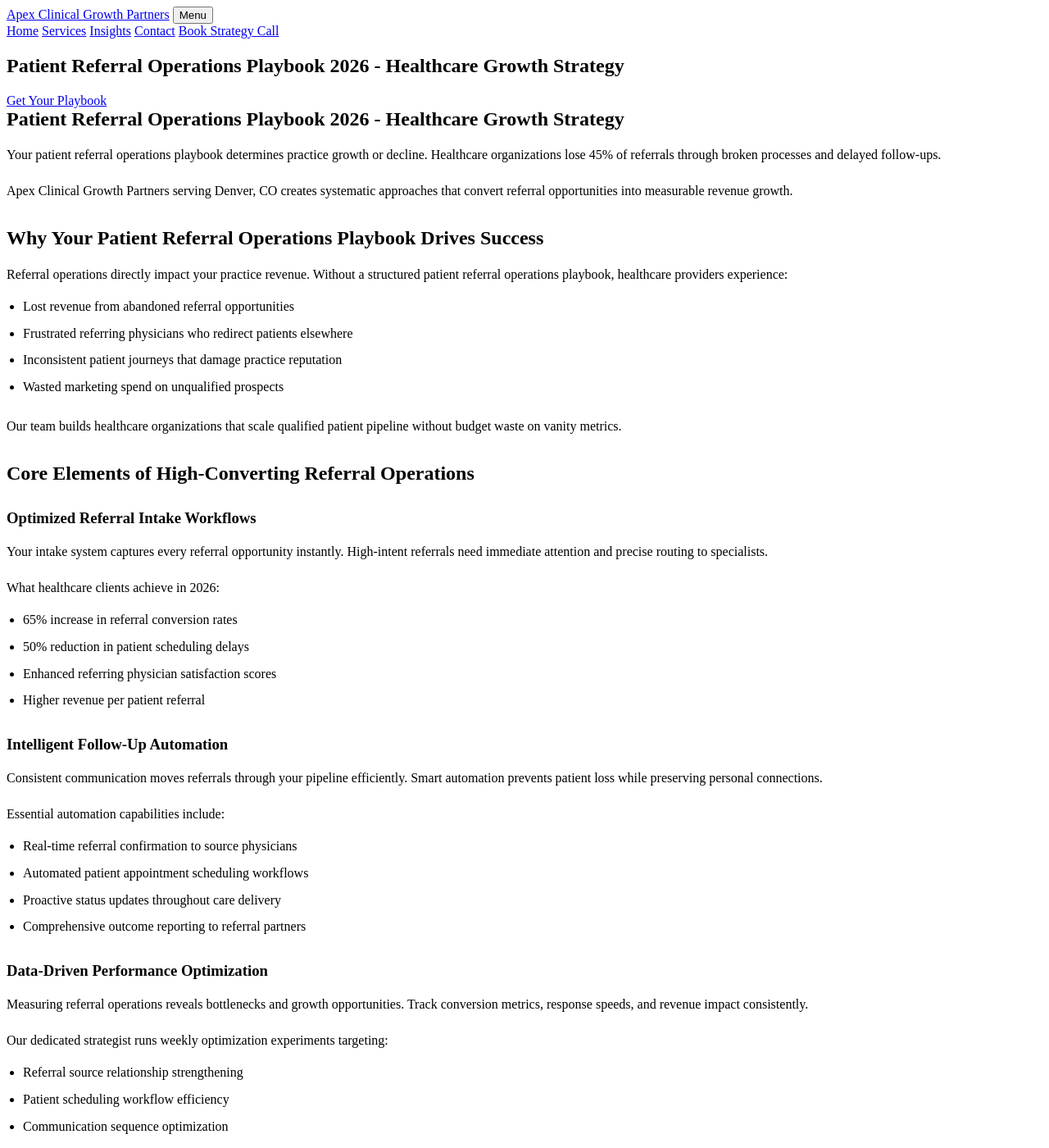
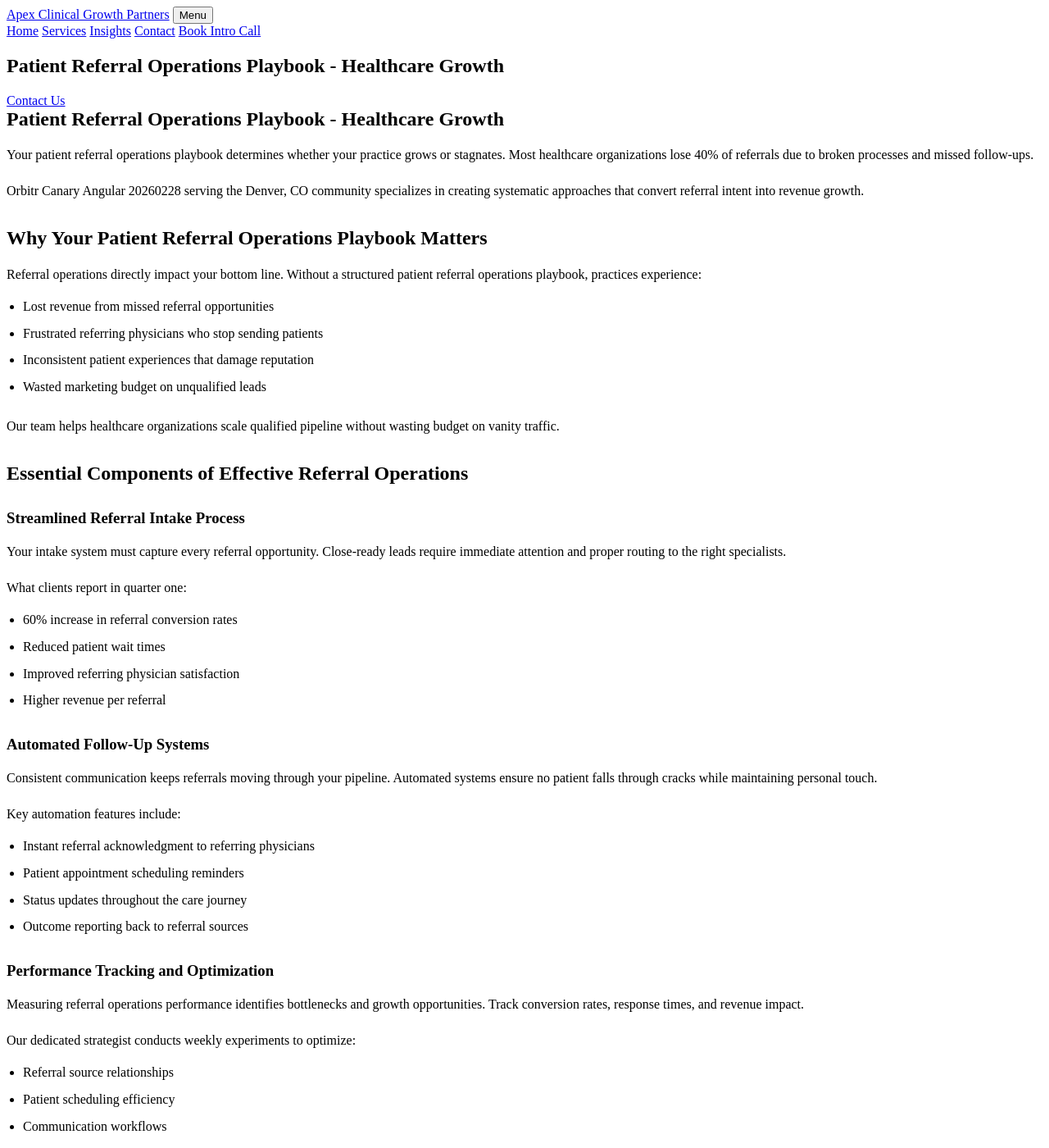
Before and after one commit to prjctlphbt/orbitr-canary-angular-20260228, a Jekyll site: the page angular-referral-ops-playbook-20260228142149.html, which Jekyll copies as it is, in a window 1280 px wide and 1400 px high. Shown: the whole window at 82% size. Built offline with Jekyll 4.4.1, drawn with Linux system fonts in a browser that asks for light colours; some of the changed text lies outside the part shown.

Commit message:
Rollback: Revert changes to angular-referral-ops-playbook-20260228142149.html

```diff
--- a/angular-referral-ops-playbook-20260228142149.html
+++ b/angular-referral-ops-playbook-20260228142149.html
@@ -4,8 +4,8 @@
 <head>
 <meta charset="utf-8"/>
 <meta content="width=device-width, initial-scale=1.0" name="viewport"/>
-<meta content="Transform patient referrals with our proven operations playbook. Increase conversion rates by 60%, reduce wait times, and boost revenue. Expert healthcare growth strategies for 2026." name="description"/>
-<title>Patient Referral Operations Playbook 2026 - Healthcare Growth Strategy</title>
+<meta content="Streamline patient referrals with our comprehensive operations playbook. Optimize workflows, boost growth, and improve patient outcomes. Get started today." name="description"/>
+<title>Patient Referral Operations Playbook - Healthcare Growth</title>
 <style>
 
 
@@ -95,69 +95,69 @@
 <a href="/services/">Services</a>
 <a href="/blog/insights/">Insights</a>
 <a href="/contact/">Contact</a>
-<a class="cta" href="/contact/">Book Strategy Call</a>
+<a class="cta" href="/contact/">Book Intro Call</a>
 </nav>
 </div>
 </header>
 <main class="page-main">
 <section class="page-hero landing-hero">
 <div class="container">
-<h1>Patient Referral Operations Playbook 2026 - Healthcare Growth Strategy</h1>
-<a class="cta" href="/services/">Get Your Playbook</a>
+<h1>Patient Referral Operations Playbook - Healthcare Growth</h1>
+<a class="cta" href="/services/">Contact Us</a>
 </div>
 </section>
 <section class="landing-content">
 <div class="container orbitr-generated-content">
-<h1>Patient Referral Operations Playbook 2026 - Healthcare Growth Strategy</h1>
-<p>Your patient referral operations playbook determines practice growth or decline. Healthcare organizations lose 45% of referrals through broken processes and delayed follow-ups.</p>
-<p>Apex Clinical Growth Partners serving Denver, CO creates systematic approaches that convert referral opportunities into measurable revenue growth.</p>
-<h2>Why Your Patient Referral Operations Playbook Drives Success</h2>
-<p>Referral operations directly impact your practice revenue. Without a structured patient referral operations playbook, healthcare providers experience:</p>
+<h1>Patient Referral Operations Playbook - Healthcare Growth</h1>
+<p>Your patient referral operations playbook determines whether your practice grows or stagnates. Most healthcare organizations lose 40% of referrals due to broken processes and missed follow-ups.</p>
+<p>Orbitr Canary Angular 20260228 serving the Denver, CO community specializes in creating systematic approaches that convert referral intent into revenue growth.</p>
+<h2>Why Your Patient Referral Operations Playbook Matters</h2>
+<p>Referral operations directly impact your bottom line. Without a structured patient referral operations playbook, practices experience:</p>
 <ul>
-<li>Lost revenue from abandoned referral opportunities</li>
-<li>Frustrated referring physicians who redirect patients elsewhere</li>
-<li>Inconsistent patient journeys that damage practice reputation</li>
-<li>Wasted marketing spend on unqualified prospects</li>
+<li>Lost revenue from missed referral opportunities</li>
+<li>Frustrated referring physicians who stop sending patients</li>
+<li>Inconsistent patient experiences that damage reputation</li>
+<li>Wasted marketing budget on unqualified leads</li>
 </ul>
-<p>Our team builds healthcare organizations that scale qualified patient pipeline without budget waste on vanity metrics.</p>
-<h2>Core Elements of High-Converting Referral Operations</h2>
-<h3>Optimized Referral Intake Workflows</h3>
-<p>Your intake system captures every referral opportunity instantly. High-intent referrals need immediate attention and precise routing to specialists.</p>
-<p>What healthcare clients achieve in 2026:
+<p>Our team helps healthcare organizations scale qualified pipeline without wasting budget on vanity traffic.</p>
+<h2>Essential Components of Effective Referral Operations</h2>
+<h3>Streamlined Referral Intake Process</h3>
+<p>Your intake system must capture every referral opportunity. Close-ready leads require immediate attention and proper routing to the right specialists.</p>
+<p>What clients report in quarter one:
 <ul>
-<li>65% increase in referral conversion rates</li>
-<li>50% reduction in patient scheduling delays</li>
-<li>Enhanced referring physician satisfaction scores</li>
-<li>Higher revenue per patient referral</li>
+<li>60% increase in referral conversion rates</li>
+<li>Reduced patient wait times</li>
+<li>Improved referring physician satisfaction</li>
+<li>Higher revenue per referral</li>
 </ul></p>
-<h3>Intelligent Follow-Up Automation</h3>
-<p>Consistent communication moves referrals through your pipeline efficiently. Smart automation prevents patient loss while preserving personal connections.</p>
-<p>Essential automation capabilities include:
+<h3>Automated Follow-Up Systems</h3>
+<p>Consistent communication keeps referrals moving through your pipeline. Automated systems ensure no patient falls through cracks while maintaining personal touch.</p>
+<p>Key automation features include:
 <ul>
-<li>Real-time referral confirmation to source physicians</li>
-<li>Automated patient appointment scheduling workflows</li>
-<li>Proactive status updates throughout care delivery</li>
-<li>Comprehensive outcome reporting to referral partners</li>
+<li>Instant referral acknowledgment to referring physicians</li>
+<li>Patient appointment scheduling reminders</li>
+<li>Status updates throughout the care journey</li>
+<li>Outcome reporting back to referral sources</li>
 </ul></p>
-<h3>Data-Driven Performance Optimization</h3>
-<p>Measuring referral operations reveals bottlenecks and growth opportunities. Track conversion metrics, response speeds, and revenue impact consistently.</p>
-<p>Our dedicated strategist runs weekly optimization experiments targeting:
+<h3>Performance Tracking and Optimization</h3>
+<p>Measuring referral operations performance identifies bottlenecks and growth opportunities. Track conversion rates, response times, and revenue impact.</p>
+<p>Our dedicated strategist conducts weekly experiments to optimize:
 <ul>
-<li>Referral source relationship strengthening</li>
-<li>Patient scheduling workflow efficiency</li>
-<li>Communication sequence optimization</li>
-<li>Revenue conversion rate improvements</li>
+<li>Referral source relationships</li>
+<li>Patient scheduling efficiency</li>
+<li>Communication workflows</li>
+<li>Revenue conversion metrics</li>
 </ul></p>
-<h2>Scale Your Referral Operations in 2026</h2>
-<p>A comprehensive patient referral operations playbook transforms fragmented processes into revenue-generating systems. Healthcare organizations implementing structured approaches achieve qualified growth within 60 days.</p>
-<p>Our services build sustainable referral operations that scale with practice growth. We create systems generating revenue-focused outcomes, not vanity traffic.</p>
-<p>Ready to optimize your patient referral operations playbook? Contact our team at (720) 555-0105 or email hello@apexclinicalgrowth.com for your referral growth strategy consultation.</p>
+<h2>Transform Your Referral Operations Today</h2>
+<p>A comprehensive patient referral operations playbook transforms scattered processes into revenue-generating systems. Healthcare organizations using structured approaches see qualified growth within 90 days.</p>
+<p>Our services focus on building sustainable referral operations that scale with your practice. We help create systems that generate revenue intent, not vanity traffic.</p>
+<p>Ready to optimize your patient referral operations playbook? Contact our team at (720) 555-0105 or email hello@apexclinicalgrowth.com to discuss your referral growth strategy.</p>
 </div>
 </section>
 <section class="landing-cta">
 <div class="container">
-<h2>Transform Your Referral Operations</h2>
-<a class="cta" href="/services/">Start Your Growth Strategy</a>
+<h2>Take the Next Step</h2>
+<a class="cta" href="/services/">Contact Us</a>
 </div>
 </section>
 </main>
```
